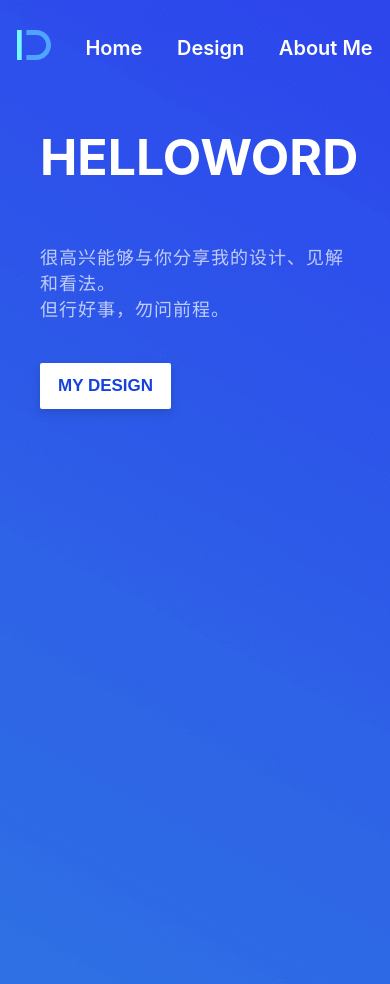
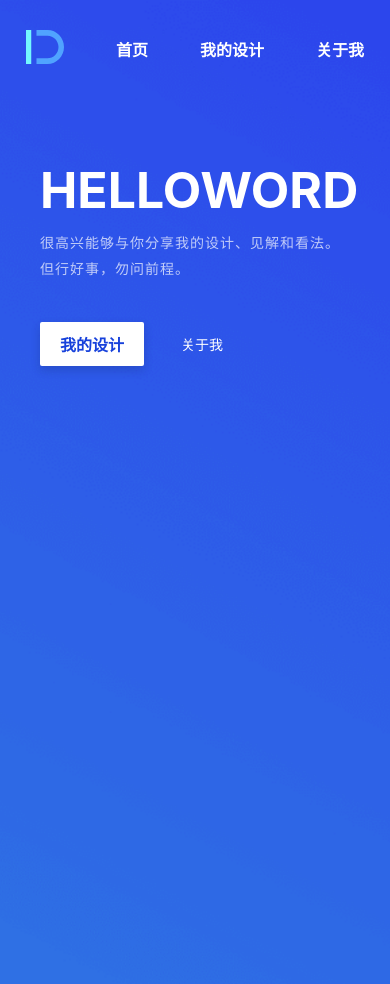
Before and after one commit to Kinseylkj/LKJ-web, a Gatsby site: page / in a window 390 px wide. Built offline with nearby package versions, Linux system fonts and the light colour scheme; Gatsby itself is replaced by a stand-in of ours.

Commit message:
有了动效

```diff
--- a/src/components/Header.css
+++ b/src/components/Header.css
@@ -6,23 +6,22 @@
 }
 
 .HeaderGroup {
-    max-width: 620px;
+    max-width: 900px;
     margin: 0 auto;
     display: grid;
     grid-template-columns: auto auto auto auto;
     align-items: center;
-    justify-items: center
+    justify-items: center;
 }
 
 .Header a {
     color: white;
+    font-size: 20px;
 }
 
 @media (max-width: 600px) {
-
-
     .Header a {
-        font-size: 16;
-
+        color: white;
+        font-size: 16px;
     }
-}
+  }
--- a/src/components/header.js
+++ b/src/components/header.js
@@ -5,10 +5,10 @@ import './Header.css'
 const Header = ({ siteTitle }) => (
   <div className="Header">
     <div className="HeaderGroup">
-     <Link to="/"><img src={require('../images/logo.svg')}  alt="logo" height="30" /></Link>
-     <Link to="/home">Home</Link>
-     <Link to="/design">Design</Link>
-     <Link to="/about me">About Me</Link>
+     <Link to="/"><img src={require('../images/logo.svg')}  alt="logo" height="34" /></Link>
+     <Link to="/home">首页</Link>
+     <Link to="/design">我的设计</Link>
+     <Link to="/about me">关于我</Link>
     </div>
   </div>
 )
--- a/src/components/layout.css
+++ b/src/components/layout.css
@@ -2,7 +2,6 @@ body {
   font-family: -apple-system, BlinkMacSystemFont, 'Segoe UI', Roboto, Oxygen, Ubuntu, Cantarell, 'Open Sans', 'Helvetica Neue','sans-serif';
   margin: 0;
   font-size: 20px;
-  line-height: 1.3;
 }
 
 a{
@@ -31,20 +30,27 @@ a{
   margin: 0;
   color: white;
   font-size: 80px;
-  line-height: 1.5;
+  opacity: 0;
+  animation: HeroAnimation;
+  animation-duration: 2s;
+  animation-fill-mode: forwards;
+  animation-timing-function: cubic-bezier(0.2, 0.8, 0.2, 1);
+
 }
 
 .Hero p {
-  margin: 50px 0px 30px 0px;
-  font-size: 20px;
+  margin: 10px 0px 70px 0px;
+  font-size: 18px;
   line-height: 32px;
   color: rgba(255,255,255, 0.8);
   letter-spacing: 1px;
+  opacity: 0;
+  animation: HeroAnimation 2s 0.3s forwards cubic-bezier(0.2, 0.8, 0.2, 1);
 }
 
-.Hero button {
-  padding: 13px 18px;
-  font-size: 17px;
+.HeroLink button {
+  padding: 12px 24px;
+  font-size: 16px;
   background: white;
   border-radius: 2px;
   border: none;
@@ -53,6 +59,39 @@ a{
   cursor: pointer;
   color: #1741DB;
   box-shadow: 0 4px 10px 0 rgba(14,31,74,0.20);
+  transition: 1s cubic-bezier(0.2, 0.8, 0.2, 1.0);
+
+}
+
+.HeroLink button:hover {
+  box-shadow: 0 10px 20px 0 rgba(14,31,74,0.30);
+  transform: translateY(-2px);
+}
+
+.HeroLink a {
+  font-size: 14px;
+  font-weight: 500;
+  color :white;
+
+}
+.HeroLink {
+  max-width: 220px;
+  display: grid;
+  grid-template-columns: auto auto;
+  align-items: center;
+  opacity: 0;
+  animation: HeroAnimation 2s 0.4s forwards cubic-bezier(0.2, 0.8, 0.2, 1);
+}
+
+@keyframes HeroAnimation {
+  0% {
+    opacity: 0;
+    transform: translateX(-20px);
+  }
+  100% {
+    opacity: 1;
+    transform: translateX(0px);
+  }
 }
 
 
@@ -60,21 +99,60 @@ a{
 @media (max-width: 600px) {
 
   .HeroGroup {
-  max-width: 496px;
+  max-width: 434px;
   margin: 0 auto;
-  padding: 120px 40px 40px 40px;
+  padding: 160px 0 30px 0;
   align-items: center;
   }
 
   .Hero h1 {
-    font-size: 50px;
+    font-size: 70px;
   }
 
   .Hero p {
-    margin: 50px 0px 40px 0px;
-    font-size: 18px;
+    margin: 10px 0px 70px 0px;
+    font-size: 16px;
     line-height: 26px;
     color: rgba(255,255,255, 0.7);
   }
 
   }
+
+  @media (max-width: 520px) {
+
+    .HeroGroup {
+    max-width: 496px;
+    margin: 0 auto;
+    padding: 160px 40px 40px 40px;
+    align-items: center;
+    }
+
+    .Hero h1 {
+      font-size: 50px;
+    }
+
+    .Hero p {
+      margin: 10px 0px 40px 0px;
+      font-size: 14px;
+      line-height: 26px;
+      color: rgba(255,255,255, 0.7);
+    }
+
+    .HeroLink button {
+      padding: 10px 20px;
+      font-size: 16px;
+      background: white;
+      border-radius: 2px;
+      border: none;
+      font-weight: 600;
+      outline: none;
+      cursor: pointer;
+      color: #1741DB;
+      box-shadow: 0 4px 10px 0 rgba(14,31,74,0.20);
+      transition: 1s cubic-bezier(0.2, 0.8, 0.2, 1.0);
+
+    }
+
+
+
+    }
--- a/src/pages/index.js
+++ b/src/pages/index.js
@@ -10,7 +10,11 @@ const IndexPage = () => (
        <h1>HELLOWORD</h1>
        <p>很高兴能够与你分享我的设计、见解和看法。<br />但行好事，勿问前程。
        </p>
-       <Link to="/page-2/"><button data-ripple>MY DESIGN</button></Link>
+       <div className="HeroLink">
+       <Link to="/page-2/"><button>我的设计</button></Link>
+       <Link to="/about me">关于我</Link>
+     </div>
+
      </div>
     </div>
   </Layout>
```
Also changed, not shown: src/images/icons/more.svg (added).
